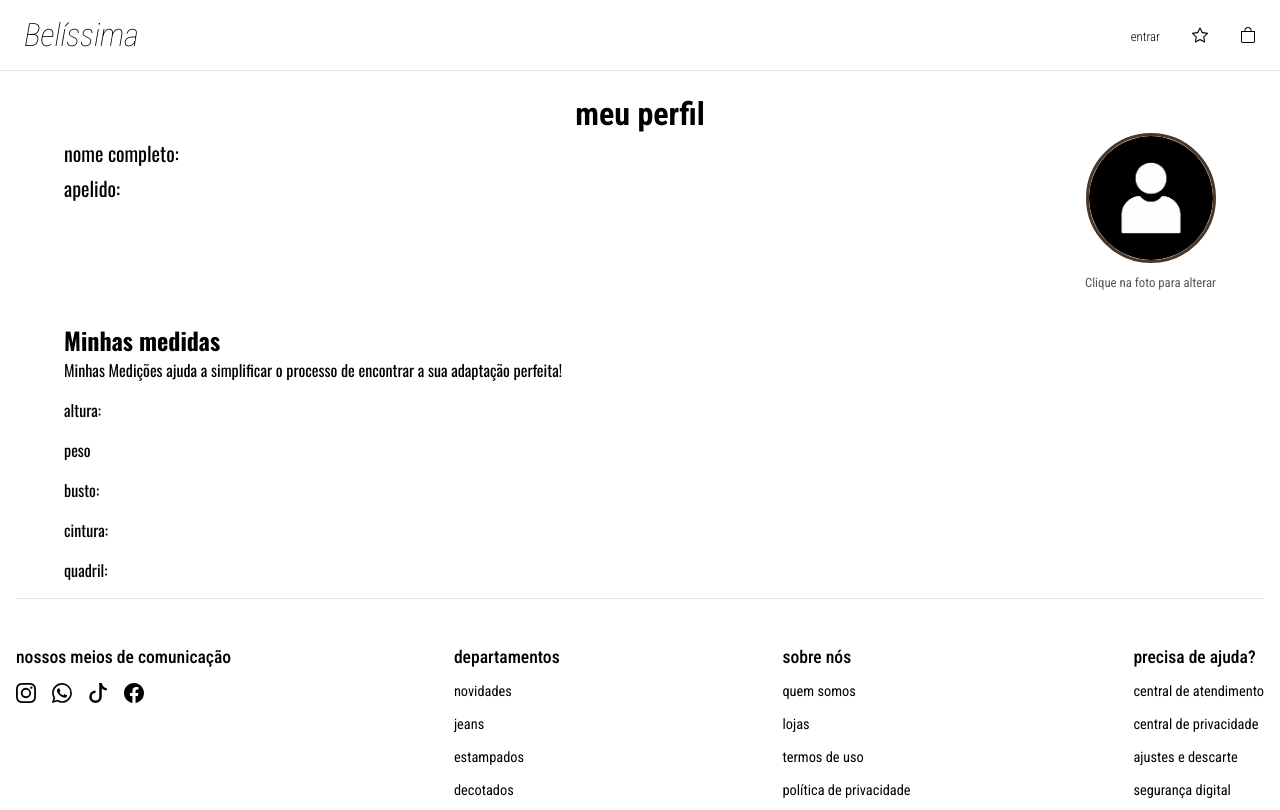
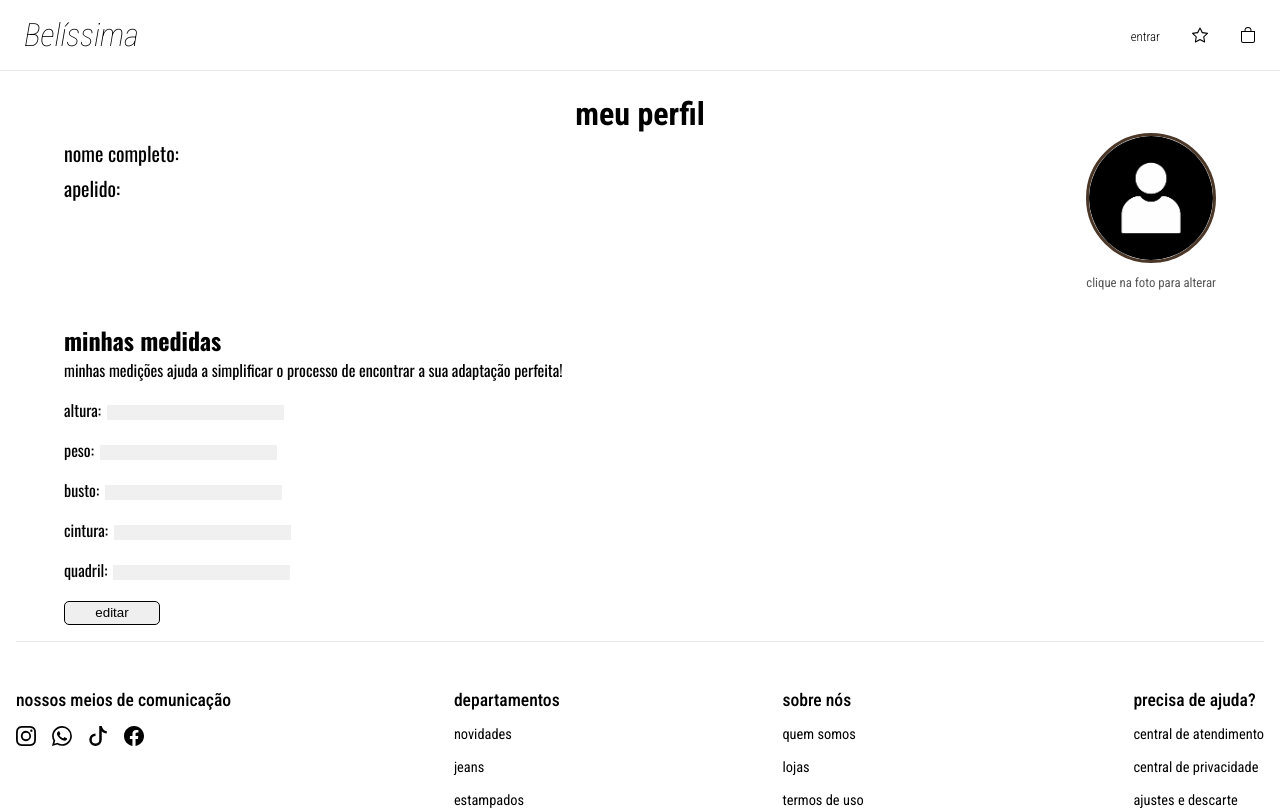
Before and after one commit to projeto-belissima/front-end, a Vue app: page /perfil-usuario in a window 1280 px wide. Shown: the top 810 px of the page. Built offline with nearby package versions, Linux system fonts and the light colour scheme.

Commit message:
feat: edição de medidas funcionando ao cliicar no botão #14

```diff
--- a/src/views/UsuarioView.vue
+++ b/src/views/UsuarioView.vue
@@ -9,6 +9,12 @@ function selecionarFoto(event) {
   if (arquivo) {
     fotoPerfil.value = URL.createObjectURL(arquivo)
   }
+}
+
+const editando = ref(false)
+
+function alternarEdicao() {
+  editando.value = !editando.value
 }
 </script>
 
@@ -25,46 +31,37 @@ function selecionarFoto(event) {
         <img :src="fotoPerfil" alt="Imagem de perfil" class="foto" />
       </label>
       <input type="file" id="upload" accept="image/*" @change="selecionarFoto" hidden />
-      <span class="dica">Clique na foto para alterar</span>
+      <span class="dica">clique na foto para alterar</span>
     </div>
   </div>
 
-  <!--<div class="informacoes">
-    <h2>Preferências</h2>
-    <p>Quais são suas categorias favoritas?</p>
-    <ul class="informacoes">
-      <li>curto</li>
-      <li>midi</li>
-      <li>longo</li>
-      <li>noiva</li>
-      <li>festa</li>
-    </ul>
-  </div>-->
+  <div class="informacoes">
+    <h2>minhas medidas</h2>
+    <p>minhas medições ajuda a simplificar o processo de encontrar a sua adaptação perfeita!</p>
 
-  <div class="informacoes">
-    <h2>Minhas medidas</h2>
-    <p>Minhas Medições ajuda a simplificar o processo de encontrar a sua adaptação perfeita!</p>
-
-    <form>
+    <form @submit.prevent="alternarEdicao">
       <div>
         <label>altura:</label>
-        <input type="number">
+        <input type="number" :disabled="!editando" />
       </div>
       <div>
-        <label>peso</label>
-        <input type="number">
+        <label>peso:</label>
+        <input type="number" :disabled="!editando" />
       </div>
       <div>
         <label>busto:</label>
-        <input type="number">
+        <input type="number" :disabled="!editando" />
       </div>
       <div>
         <label>cintura:</label>
-        <input type="number">
+        <input type="number" :disabled="!editando" />
       </div>
       <div>
         <label>quadril:</label>
-        <input type="number">
+        <input type="number" :disabled="!editando" />
+      </div>
+      <div>
+        <button type="submit">{{ editando ? 'salvar' : 'editar' }}</button>
       </div>
     </form>
   </div>
@@ -96,6 +93,13 @@ form {
 
 input {
   border: none;
+  margin-left: 6px;
+}
+
+input:disabled {
+  background-color: #f0f0f0;
+  color: #777;
+  cursor: not-allowed;
 }
 
 .perfil-container {
@@ -138,4 +142,11 @@ input {
   font-family: var(--fonte-corpo);
   margin: 0.3rem 0;
 }
+
+button {
+  width: 6rem;
+  height: 1.5rem;
+  border-radius: 5px;
+  border: 1px solid black;
+}
 </style>
```
